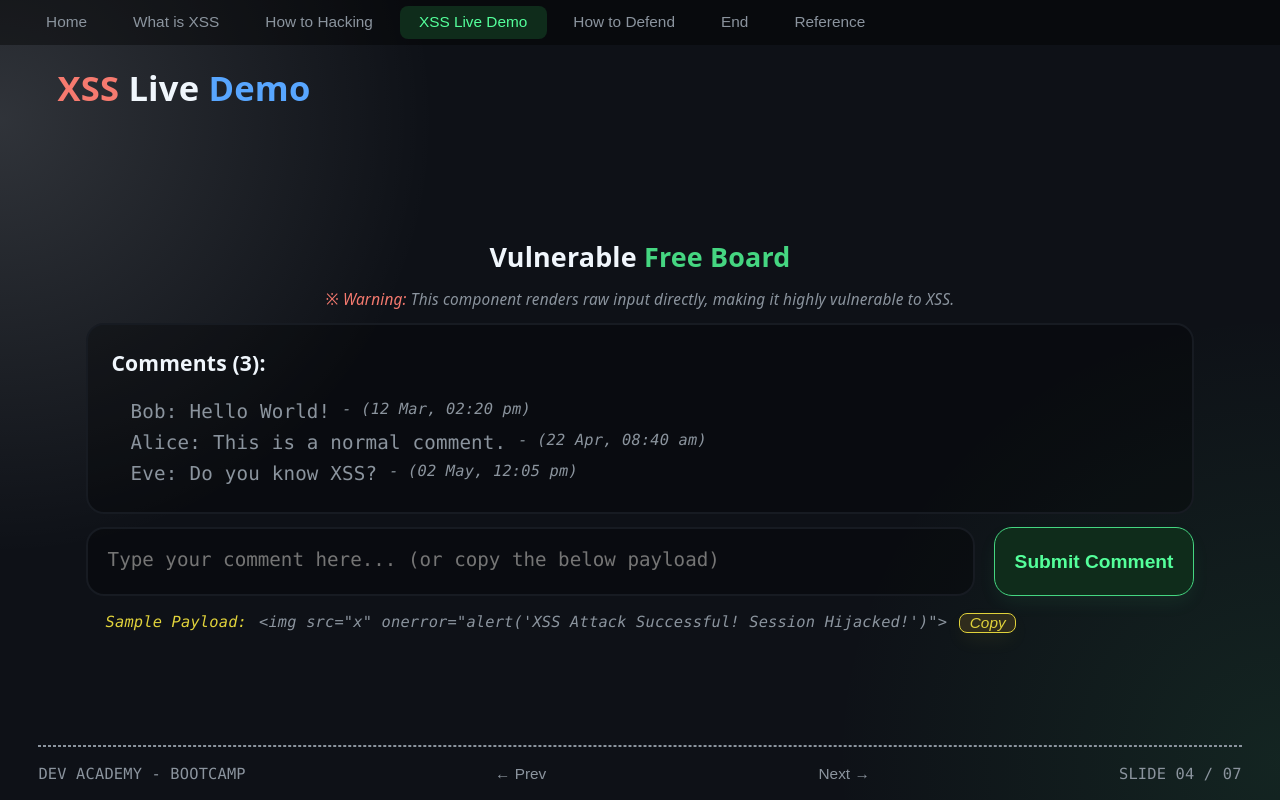
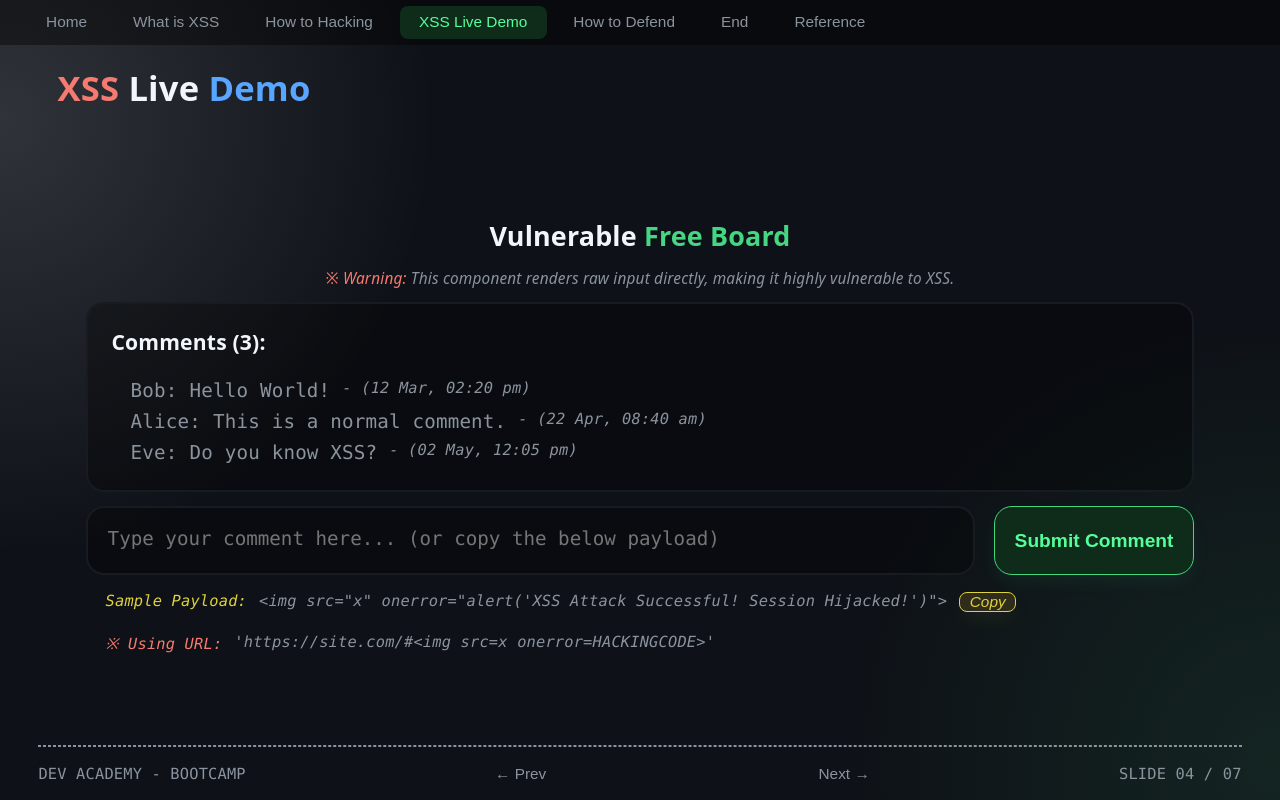
Before and after one commit to youngryou/xss-live-demo, a React (Vite) app: page / in a window 1280 px wide. Both pictures are taken after a click on the button "XSS Live Demo". Built offline with nearby package versions, Linux system fonts and the light colour scheme.

Commit message:
feat(XssDemo): add using URL

```diff
--- a/src/components/XssDemo.jsx
+++ b/src/components/XssDemo.jsx
@@ -101,6 +101,11 @@ function XssDemo() {
           <p>{payloadString}</p>
           <CopyButton text={payloadString} />
         </div>
+
+        <div className="hint text--inline text--mono">
+          <p className="--red">※ Using URL: </p>
+          <p>{`'https://site.com/#<img src=x onerror=HACKINGCODE>'`}</p>
+        </div>
       </div>
     </div>
   )
--- a/src/index.css
+++ b/src/index.css
@@ -375,6 +375,10 @@ button:hover {
   margin: 0.2rem 1rem;
 }
 
+.text--inline img {
+  margin: 0;
+}
+
 .text--mono {
   font-family: var(--mono);
   display: inline-flex;
```
